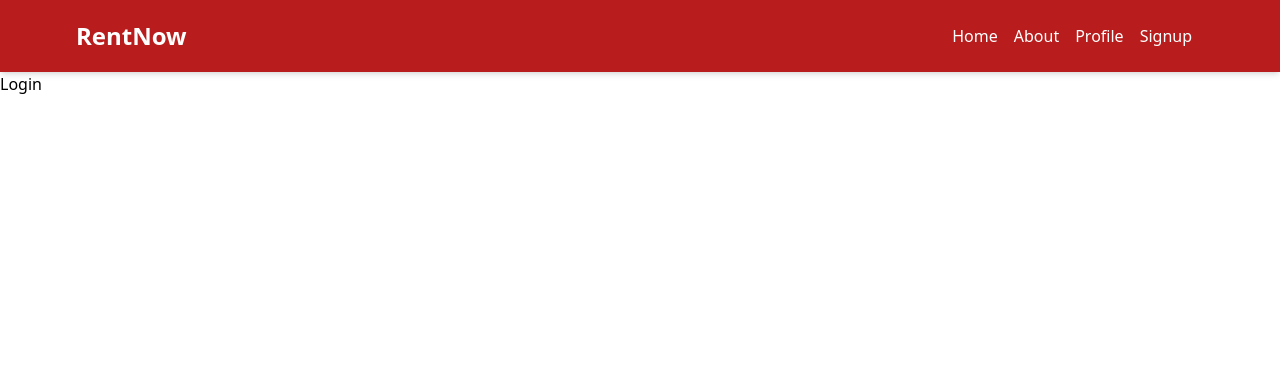
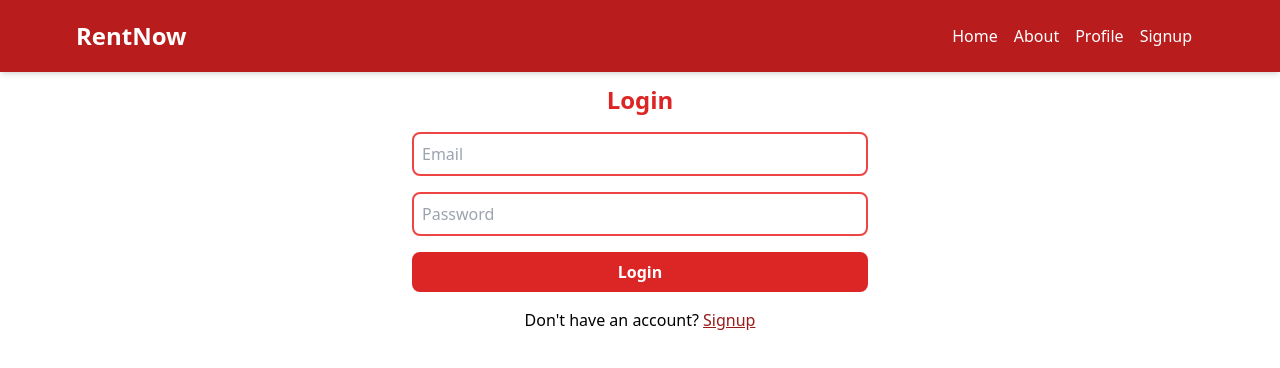
Before and after one commit to rishiSurya9/rentnow, a Next.js app: page /Login in a window 1280 px wide. Shown: the top 368 px of the page. Built offline with nearby package versions, Linux system fonts and the light colour scheme.

Commit message:
Login test 1

```diff
--- a/app/Login/page.js
+++ b/app/Login/page.js
@@ -1,11 +1,78 @@
-import React from 'react'
+"use client";
+import Link from 'next/link';
+import React, { useState } from 'react';
+import { useRouter } from 'next/navigation';
 
 const page = () => {
+  const [formData, setFormData] = useState(0);
+  const [loading, setLoading] = useState(false);
+  const [error, setError] = useState(false);
+  const router = useRouter();
+  const handleChange = (e) => {
+    setFormData({
+      ...formData,
+      [e.target.id]: e.target.value
+    });
+  };
+
+  const handleSubmit = async (e) => {
+    e.preventDefault();
+    setLoading(true);
+    try {
+      const res = await fetch(`${process.env.PUBLIC_API}/api/auth/login`,
+        {
+          method: 'POST',
+          headers: {
+            'Content-Type': 'application/json',
+          },
+          body: JSON.stringify(formData),
+        }
+      );
+      const data = await res.json();
+      console.log(data);
+      if (data.success === false) {
+        setLoading(false);
+        setError(data.message);
+        return;
+      }
+      setLoading(false);
+      setError(null);
+     router.push('/');
+    } catch (error) {
+      setLoading(false);
+      setError(error.message);
+    }
+  };
+
   return (
-    <div>
-      Login
+    <div onSubmit={handleSubmit} className='p-3 max-w-lg mx-auto'>
+      <h1 className='text-center font-bold text-2xl text-red-600'>Login</h1>
+      <form className='flex flex-col gap-4 p-4'>
+
+        <input
+          type="email"
+          id="email"
+          placeholder='Email'
+          className='border-2 border-red-500 rounded-lg p-2 focus:border-red-600'
+          onChange={handleChange}
+        />
+        <input
+          type="password"
+          id="password"
+          placeholder='Password'
+          className='border-2 border-red-500 rounded-lg p-2 focus:border-red-600'
+          onChange={handleChange}
+        />
+        <button disabled={loading} className=' bg-red-600 hover:bg-red-700 text-white font-bold py-2 px-4 rounded-lg disabled:opacity-90'>
+        {loading ? 'Loading...' : 'Login'}
+        </button>
+      </form>
+      <div className='flex justify-center items-center gap-4'>
+        <p>Don't have an account? <Link href='/signup' className='text-red-800 underline'>Signup</Link></p>
+      </div>
+      {error && <p className='text-red-500 mt-5'>{error}</p>}
     </div>
-  )
-}
+  );
+};
 
-export default page
+export default page;
--- a/app/signup/page.js
+++ b/app/signup/page.js
@@ -76,6 +76,7 @@
       <div className='flex justify-center items-center gap-4'>
         <p>Already have an account? <Link href='/Login' className='text-red-800 underline'>Login</Link></p>
       </div>
+      {error && <p className='text-red-500 mt-5'>{error}</p>}
     </div>
   );
 };
```
